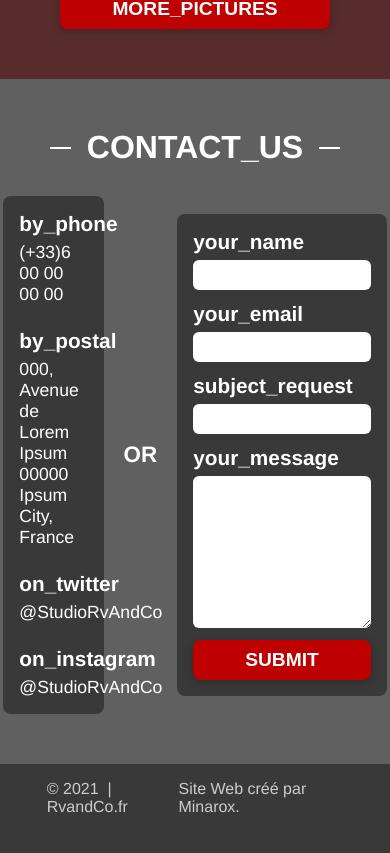
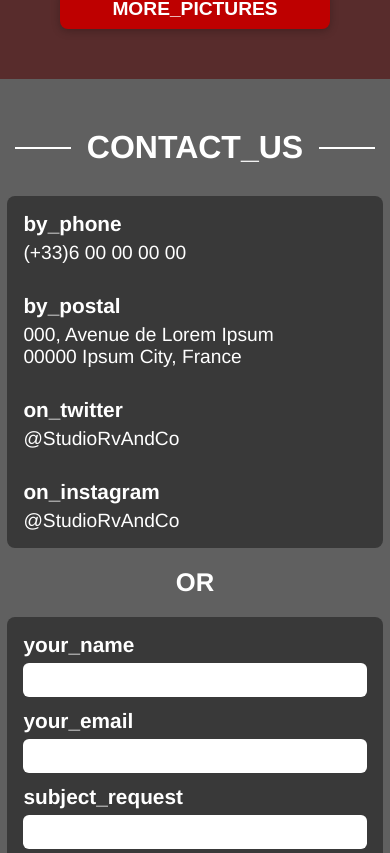
Before and after one commit to StudioRvAndCo/Website, a Vue app: page / in a window 390 px wide. Shown: the part 1951-2804 px from the top of the page. Before the commit the page ends 2783 px from the top, so only its background shows below. Built offline with nearby package versions, Linux system fonts and the light colour scheme.

Commit message:
Add full support for responsive design

```diff
--- a/src/components/Contact.vue
+++ b/src/components/Contact.vue
@@ -4,17 +4,25 @@
 
     <article>
       <section>
+        <div>
           <h3>{{ $t('by_phone') }}</h3>
           <p>(+33)6 00 00 00 00</p>
+        </div>
+        <div>
           <h3>{{ $t('by_postal') }}</h3>
           <p>
             000, Avenue de Lorem Ipsum<br>
             00000 Ipsum City, France
           </p>
+        </div>
+        <div>
           <h3>{{ $t('on_twitter') }}</h3>
           <a href="https://twitter.com/studiorvandco">@StudioRvAndCo</a>
+        </div>
+        <div>
           <h3>{{ $t('on_instagram') }}</h3>
           <a href="https://www.instagram.com/studiorvandco">@StudioRvAndCo</a>
+        </div>
       </section>
       <p id="separator">{{ $t('or') }}</p>
       <form>
@@ -35,12 +43,11 @@
 <script>
 export default {
   name: 'Contact',
+  // TODO: Send email with form
 }
 </script>
 
 <style scoped>
-/* TODO: Improve responsive design */
-
 #contact {
   padding: 50px 0;
   background-color: var(--container);
@@ -80,6 +87,7 @@ article {
 
 article section {
   width: 25%;
+  min-width: 251px;
 }
 
 article section, article form {
@@ -95,26 +103,28 @@ article section, article form {
   padding: 0;
   text-transform: uppercase;
   font-weight: bold;
-  font-size: 1.4em;
+  font-size: 1.6em;
 }
 
-article section h3 {
+article section {
+  display: flex;
+  flex-flow: column nowrap;
+  gap: 30px 0;
+}
+
+article section div h3 {
   margin: 0 0 6px;
   font-weight: bold;
   font-size: 1.3em;
 }
 
-article section p, article section a {
-  color: white !important;
+article section div p, article section div a {
+  color: var(--primary-text) !important;
   text-decoration: none !important;
   font-weight: normal;
-  font-size: 1.1em;
-  margin: 0 0 24px;
+  font-size: 1.2em;
+  margin: 0;
   display: inline-block;
-}
-
-article section a:last-of-type {
-  margin: 0;
 }
 
 form {
@@ -130,18 +140,61 @@ form label {
 form input, form textarea {
   margin: 0 0 12px;
   border-radius: 6px;
-  font-size: 1em;
+  font-size: 1.2em;
   padding: 6px;
   border: none;
 }
 
+/* TODO: Change scrollbar */
 form textarea {
   font-family: Avenir, Helvetica, Arial, sans-serif;
-  min-height: 140px;
+  min-height: 120px;
   resize: vertical;
 }
 
 form button {
+  margin-top: 4px;
   width: 100%;
 }
+
+@media screen and (max-width: 900px) {
+  article {
+    flex-flow: column nowrap;
+    gap: 20px 0;
+  }
+
+  article section {
+    width: 100%;
+    flex-flow: row wrap;
+  }
+
+  article section > div {
+    flex: 50%;
+    margin: 0;
+  }
+
+  article form {
+    width: 100%;
+  }
+}
+
+@media screen and (max-width: 600px) {
+  h2 {
+    margin: 0 3vw 30px;
+  }
+
+  article {
+    margin: 0 6vw;
+  }
+}
+
+@media screen and (max-width: 500px) {
+  article section > div {
+    flex: 100%;
+  }
+
+  article section {
+    flex-flow: column wrap;
+  }
+}
 </style>
```
Lines whose indentation alone changed are shown as unchanged.
